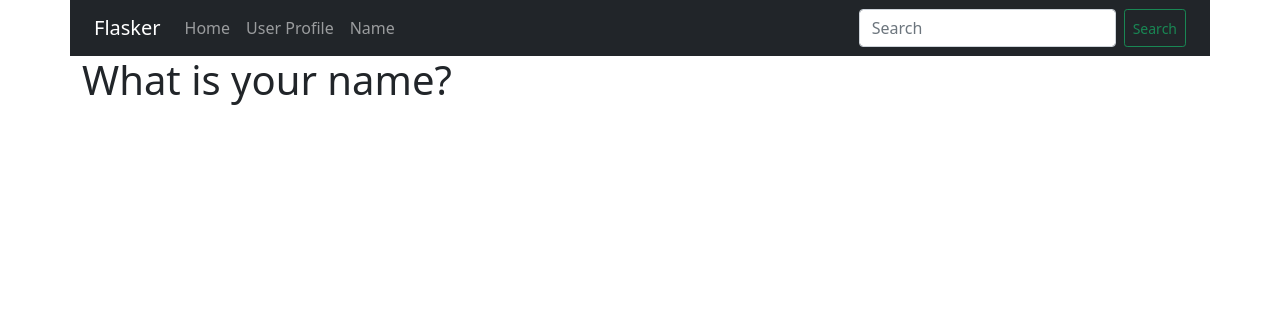
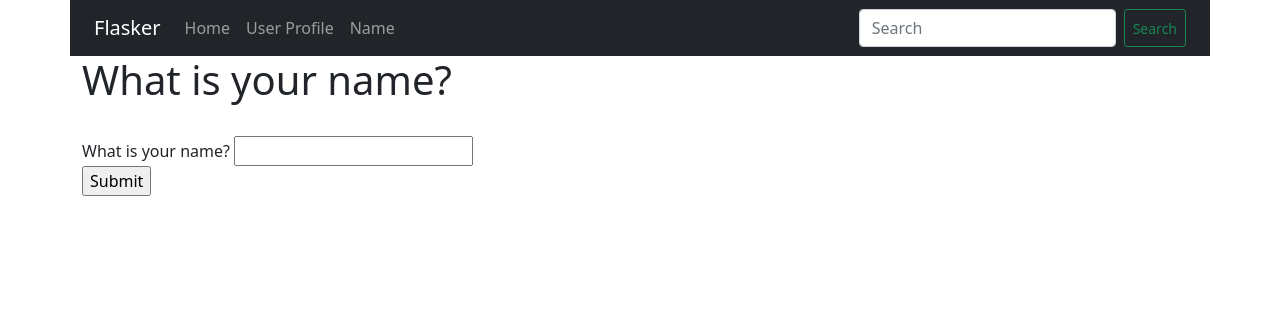
Before and after one commit to vhsenna/flask-blog, a Flask app: page /name in a window 1280 px wide. Shown: the top 316 px of the page. Run offline with Flask 2, Linux system fonts and the light colour scheme.

Commit message:
Add form to name.html

```diff
--- a/app/templates/name.html
+++ b/app/templates/name.html
@@ -1,5 +1,17 @@
 {% extends "base.html" %}
 
 {% block content %}
+{% if name %}
+<h1>Hello, {{ name }}!</h1>
+{% else  %}
 <h1>What is your name?</h1>
+<br>
+<form method="POST" action="">
+  {{ form.hidden_tag() }}
+  {{ form.name.label }}
+  {{ form.name() }}
+  <br>
+  {{ form.submit }}
+</form>
+{% endif %}
 {% endblock %}
```
